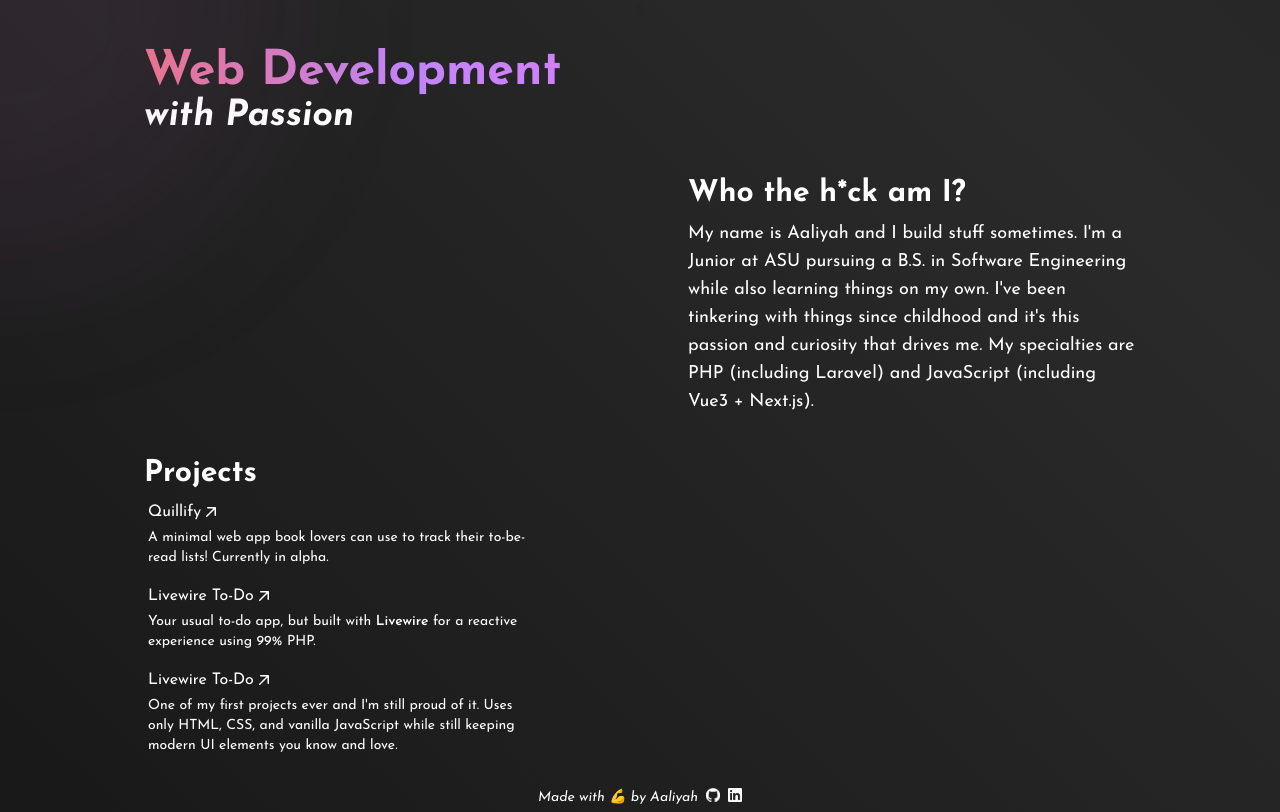
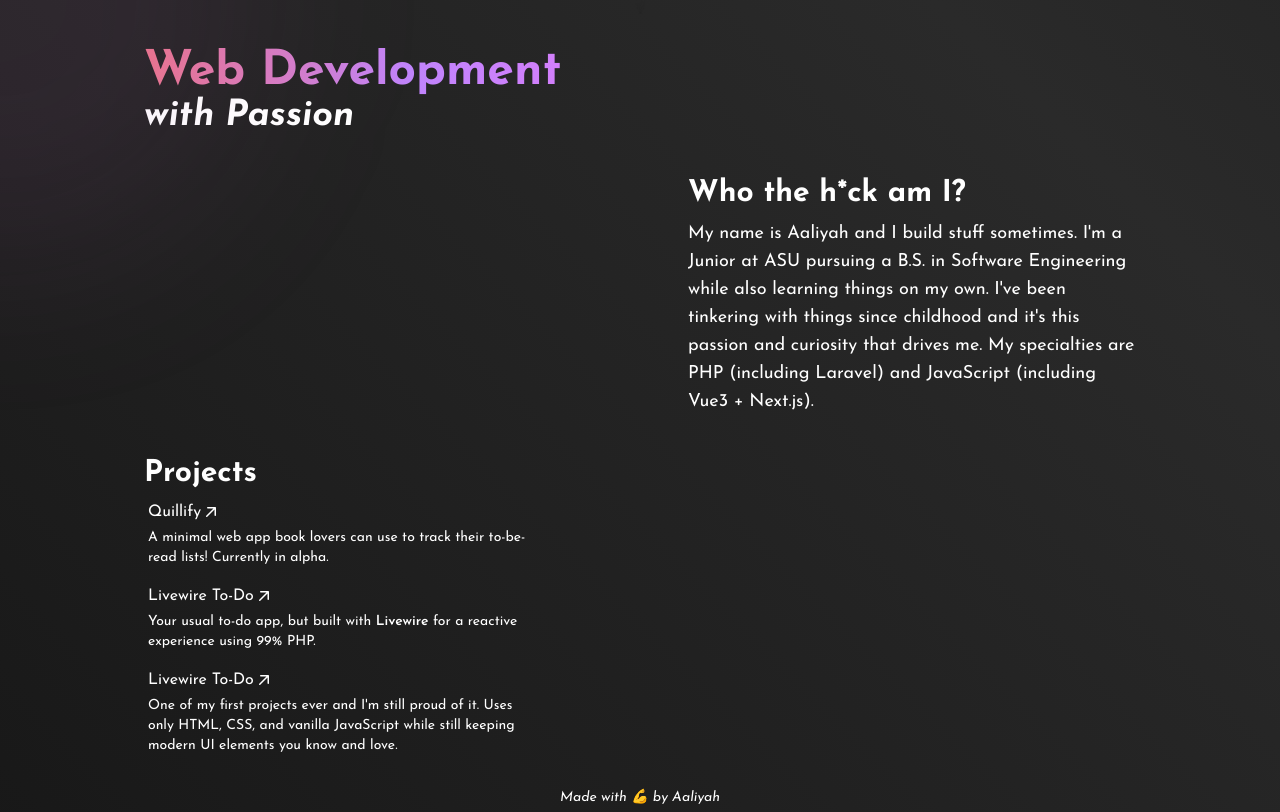
Before and after one commit to aileks/aileks.github.io, a Next.js app: page / in a window 1280 px wide. Built offline with nearby package versions, Linux system fonts and the light colour scheme.

Commit message:
ok no images in footer then

```diff
--- a/src/app/page.tsx
+++ b/src/app/page.tsx
@@ -136,23 +136,23 @@ export default function Home() {
         className="flex mt-auto sm:pb-3 pb-1 lg:pb-1 md:pb-1 xl:pb-1 self-center"
       >
         <span className="text-sm italic">Made with 💪 by Aaliyah</span>
-        <span className="flex">
-          <Link href="https://github.com/aileks">
-            <img
-              alt="github logo"
-              src="/img/github-mark-white.png"
-              className="ml-2"
-            />
-          </Link>
+        {/* <span className="flex"> */}
+        {/*   <Link href="https://github.com/aileks"> */}
+        {/*     <img */}
+        {/*       alt="github logo" */}
+        {/*       src="/img/github-mark-white.png" */}
+        {/*       className="ml-2" */}
+        {/*     /> */}
+        {/*   </Link> */}
 
-          <Link href="https://www.linkedin.com/in/aaliyah-harper-1473312b0/">
-            <img
-              alt="linkedin logo"
-              src="/img/linkedin-white.png"
-              className="ml-2"
-            />
-          </Link>
-        </span>
+        {/*   <Link href="https://www.linkedin.com/in/aaliyah-harper-1473312b0/"> */}
+        {/*     <img */}
+        {/*       alt="linkedin logo" */}
+        {/*       src="/img/linkedin-white.png" */}
+        {/*       className="ml-2" */}
+        {/*     /> */}
+        {/*   </Link> */}
+        {/* </span> */}
       </motion.footer>
 
       <FollowCursor />
```
